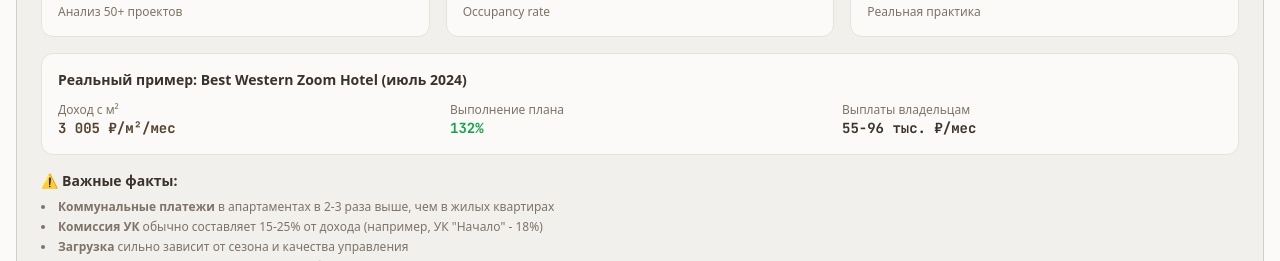
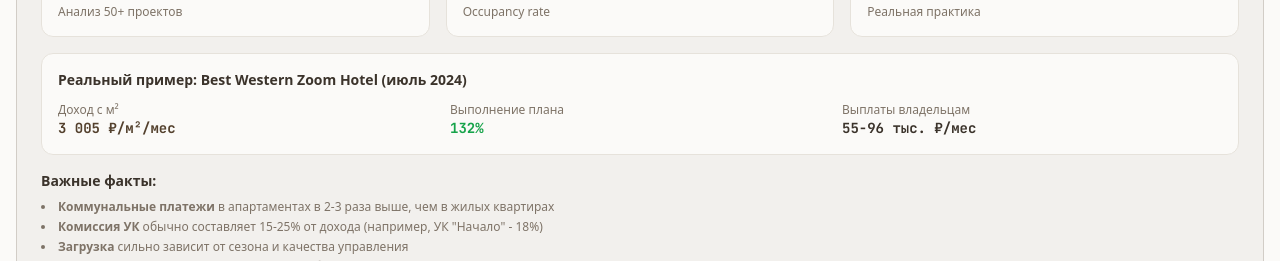
Before and after one commit to kudinovt547-code/apart-guru, a Next.js app: page /calculator in a window 1280 px wide. Shown: the part 2589-2850 px from the top of the page. Built offline with nearby package versions, Linux system fonts and the light colour scheme.

Commit message:
fix: убраны все видимые эмодзи с пользовательских страниц

```diff
--- a/src/app/calculator/page.tsx
+++ b/src/app/calculator/page.tsx
@@ -1110,7 +1110,7 @@
           </div>
 
           <div className="space-y-2 text-sm">
-            <p className="font-semibold">⚠️ Важные факты:</p>
+            <p className="font-semibold">Важные факты:</p>
             <ul className="space-y-1 text-xs text-muted-foreground list-disc list-inside">
               <li>
                 <strong>Коммунальные платежи</strong> в апартаментах в 2-3 раза выше, чем в жилых квартирах
--- a/src/app/encyclopedia/page.tsx
+++ b/src/app/encyclopedia/page.tsx
@@ -1722,7 +1722,7 @@
         </div>
 
         <div className="bg-muted/50 p-4 rounded-lg border-l-4 border-red-500">
-          <h4 className="font-semibold mb-2">🚩 Красные флаги:</h4>
+          <h4 className="font-semibold mb-2">Красные флаги:</h4>
           <ul className="text-sm text-muted-foreground space-y-1">
             <li>• Обещания доходности выше 15% годовых</li>
             <li>• Отсутствие прозрачной отчётности УК</li>
@@ -1771,7 +1771,7 @@
               </div>
 
               <div>
-                <h5 className="font-medium mb-2">📍 Локация</h5>
+                <h5 className="font-medium mb-2">Локация</h5>
                 <ul className="text-sm space-y-1">
                   <li>□ Транспортная доступность</li>
                   <li>□ Туристическая привлекательность</li>
--- a/src/app/projects/page.tsx
+++ b/src/app/projects/page.tsx
@@ -353,7 +353,7 @@
                           {/* Status Badge on Image */}
                           <div className="absolute top-4 left-4 flex gap-2">
                             <span className="bg-primary/90 backdrop-blur-sm text-primary-foreground px-3 py-1.5 rounded-full text-xs font-bold border border-primary">
-                              {project.status === "construction" ? "🏗 Строится" : "📋 Планируется"}
+                              {project.status === "construction" ? "Строится" : "Планируется"}
                             </span>
                             {project.completionDate && (
                               <span className="bg-background/90 backdrop-blur-sm text-foreground px-3 py-1.5 rounded-full text-xs font-medium border border-border">
```
